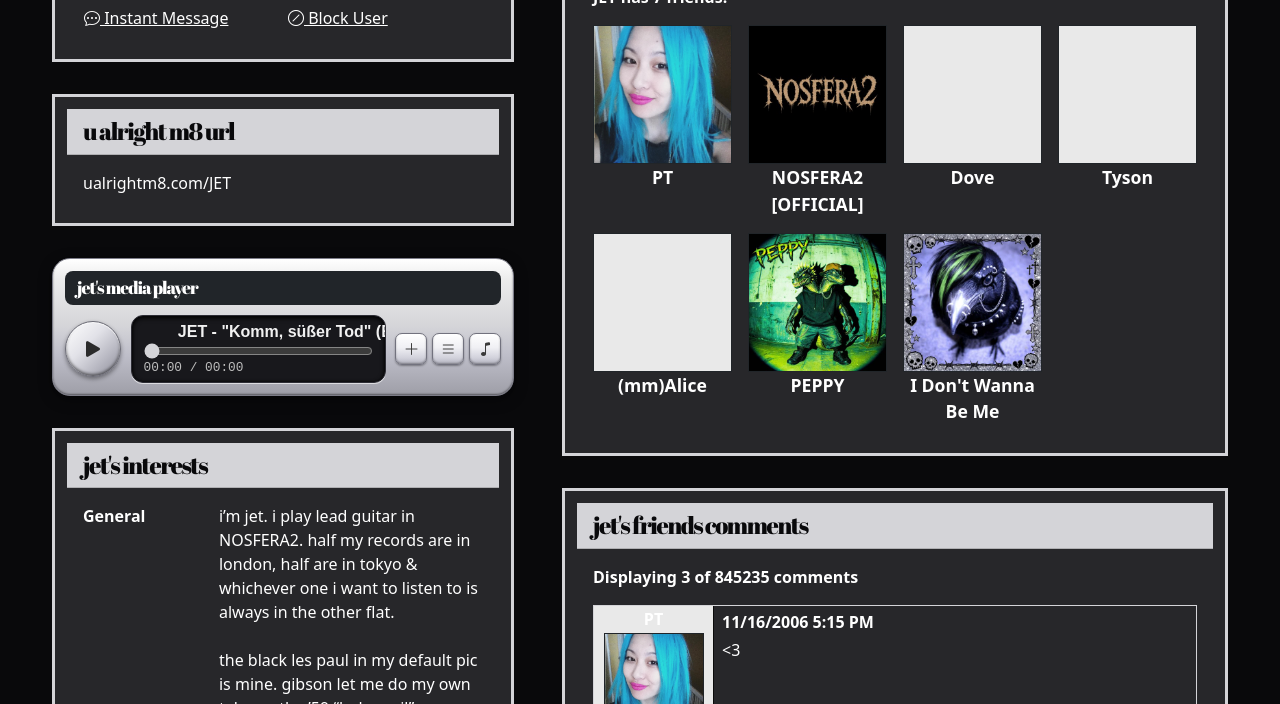
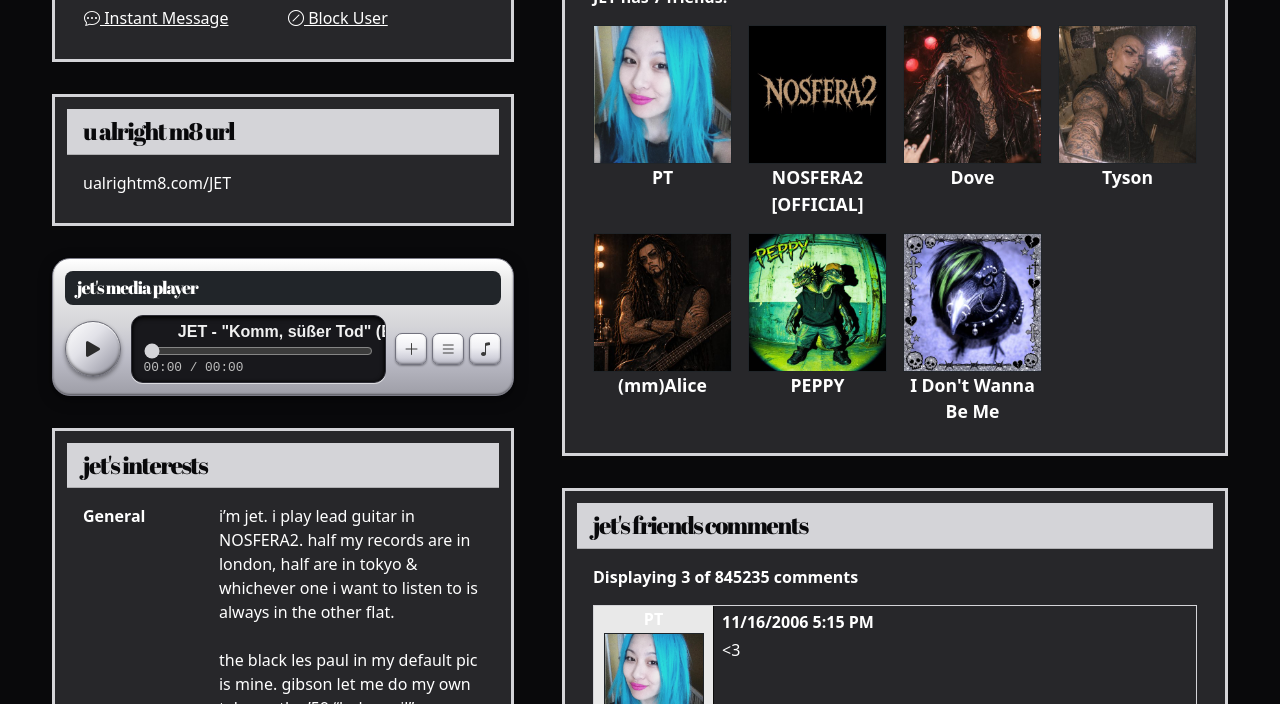
Before and after one commit to 536738WAES/u-alright-m8, a plain HTML site: page friend-1.html in a window 1280 px wide. Shown: the part 636-1340 px from the top of the page. Drawn offline with nearby package versions, Linux system fonts and the light colour scheme.

Commit message:
NOSFERA2 band members in JET's friend space

```diff
--- a/friend-1.html
+++ b/friend-1.html
@@ -195,11 +195,11 @@
                                     <p class="small fw-bold mb-0">PT</p></a></li>
                                 <li class="col text-center"><img src="assets/images/nosfera2.jpg" class="img-fluid w-100 border border-dark" width="400" height="400" alt="" loading="lazy">
                                     <p class="small fw-bold mb-0">NOSFERA2 [OFFICIAL]</p></li>
-                                <li class="col text-center"><div class="friend-noimg border border-dark" aria-hidden="true"></div>
+                                <li class="col text-center"><img src="assets/images/dove.jpg" class="img-fluid w-100 border border-dark" width="400" height="400" alt="" loading="lazy">
                                     <p class="small fw-bold mb-0">Dove</p></li>
-                                <li class="col text-center"><div class="friend-noimg border border-dark" aria-hidden="true"></div>
+                                <li class="col text-center"><img src="assets/images/tyson.jpg" class="img-fluid w-100 border border-dark" width="400" height="400" alt="" loading="lazy">
                                     <p class="small fw-bold mb-0">Tyson</p></li>
-                                <li class="col text-center"><div class="friend-noimg border border-dark" aria-hidden="true"></div>
+                                <li class="col text-center"><img src="assets/images/alice.jpg" class="img-fluid w-100 border border-dark" width="400" height="400" alt="" loading="lazy">
                                     <p class="small fw-bold mb-0">(mm)Alice</p></li>
                                 <li class="col text-center"><a href="friend-3.html" class="friend-link"><img src="assets/images/friend-3.jpg" class="img-fluid w-100 border border-dark" width="200" height="200" alt="" loading="lazy">
                                     <p class="small fw-bold mb-0">PEPPY</p></a></li>
@@ -227,6 +227,7 @@
                             <article class="row g-0 comment">
                                 <div class="col-auto comment-from text-center">
                                     <h3 class="fs-6 fw-bold mb-1">Dove</h3>
+                                        <img src="assets/images/dove.jpg" class="d-block mx-auto border border-dark comment-pic" width="100" height="100" alt="" loading="lazy">
                                 </div>
                                 <div class="col comment-body">
                                     <p class="fw-bold mb-1">11/19/2006 1:34 AM</p>
```
Also changed, not shown: assets/images/alice.jpg (added), assets/images/dove.jpg (added), assets/images/tyson.jpg (added), 1 other file.
